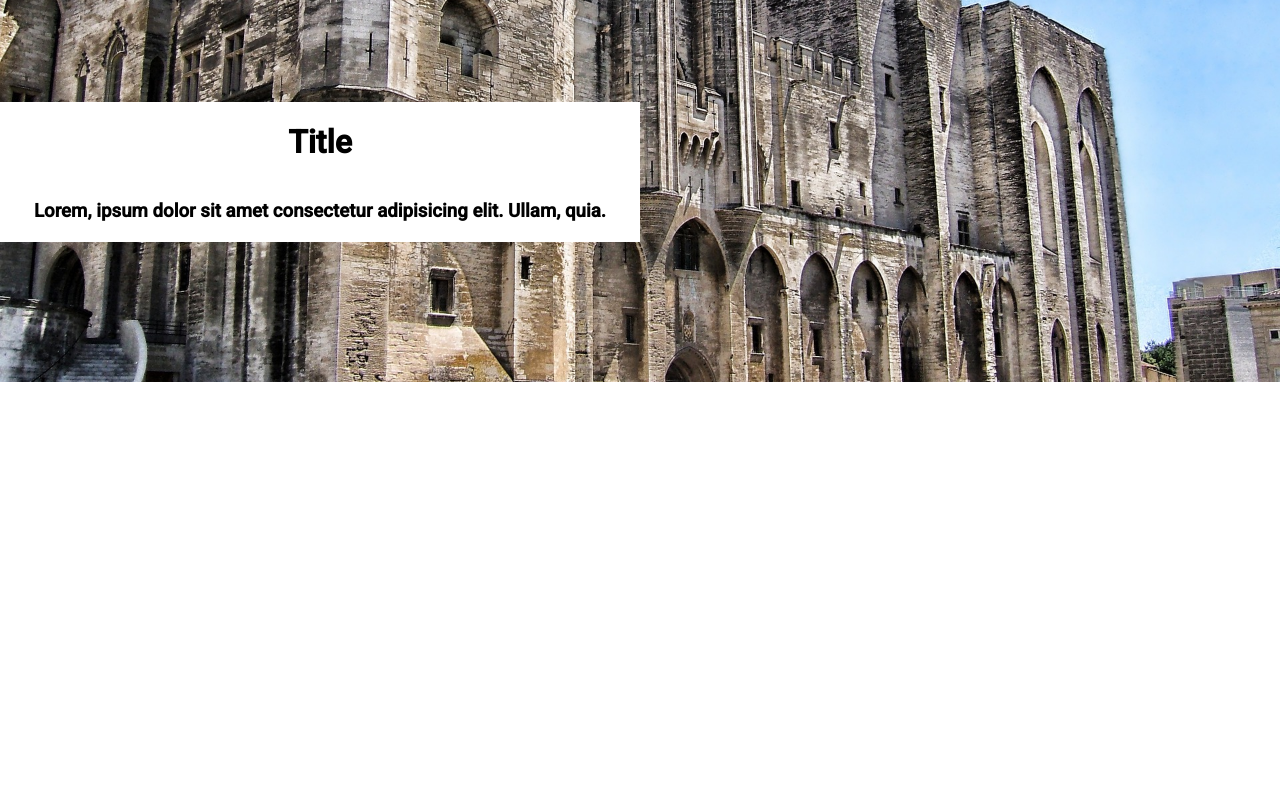
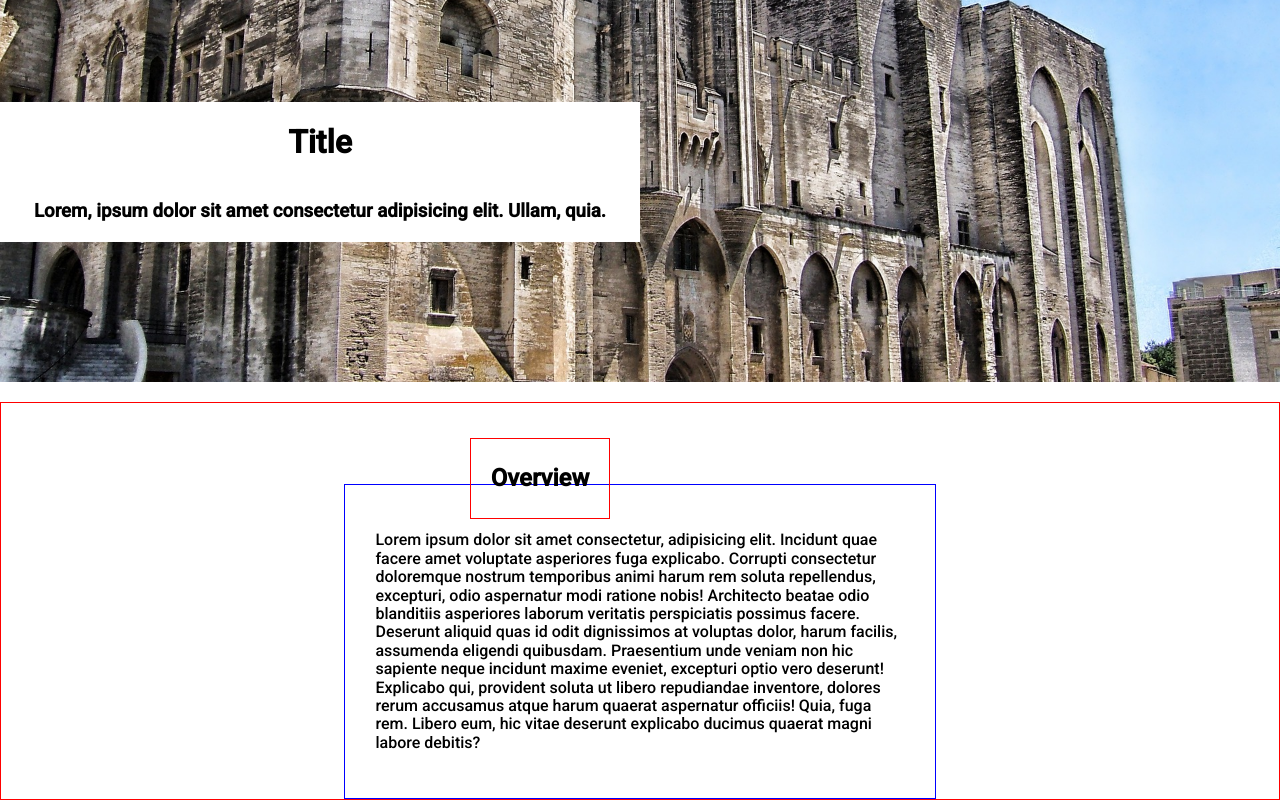
Before and after one commit to AndreaPrati98/Polimi--Hypermedia---project, a Nuxt app: page /festival-intro in a window 1280 px wide. Shown: the part 223-1023 px from the top of the page. Before the commit the page ends 800 px from the top, so only its background shows below. Built offline with nearby package versions, Linux system fonts and the light colour scheme.

Commit message:
added a first version of the overview

```diff
--- /dev/null
+++ b/components/descriptive-component.vue
@@ -0,0 +1,46 @@
+<template>
+    <section class="section">
+        <div class="overview-title">
+            <h2>
+                Overview
+            </h2>
+        </div>
+        <div class="overview-paragraph">
+            <p>
+                Lorem ipsum dolor sit amet consectetur, adipisicing elit. Incidunt quae facere amet voluptate asperiores fuga explicabo. Corrupti consectetur doloremque nostrum temporibus animi harum rem soluta repellendus, excepturi, odio aspernatur modi ratione nobis! Architecto beatae odio blanditiis asperiores laborum veritatis perspiciatis possimus facere. Deserunt aliquid quas id odit dignissimos at voluptas dolor, harum facilis, assumenda eligendi quibusdam. Praesentium unde veniam non hic sapiente neque incidunt maxime eveniet, excepturi optio vero deserunt! Explicabo qui, provident soluta ut libero repudiandae inventore, dolores rerum accusamus atque harum quaerat aspernatur officiis! Quia, fuga rem. Libero eum, hic vitae deserunt explicabo ducimus quaerat magni labore debitis?
+            </p>
+        </div>
+    </section>
+</template>
+
+<script>
+export default {
+    name: "descriptive-component",
+}
+</script>
+
+<style scoped>
+    .section {
+        display: flex;
+        flex-direction: column;
+        align-items: center;
+
+        margin-top: 20px;
+        border: 1px solid red;
+    }
+
+    .overview-title {
+        position: relative;
+        top: 35px;
+        right: 100px;
+        border: 1px solid red;
+        padding: 6px 20px;
+    }
+
+    .overview-paragraph {
+        max-width: 65ch;
+        padding: 30px;
+        border: 1px solid blue;
+    }
+
+</style>
--- a/pages/festival-intro.vue
+++ b/pages/festival-intro.vue
@@ -1,16 +1,16 @@
 <template>
   <div>
     <title-overlay-image class="title-overlay-image"/>
+    <DescriptiveComponent class="descriptive-component"/>
   </div>
 </template>
 
 <script>
-import titleOverlayImage from '~/components/title-overlay-image.vue'
+import TitleOverlayImage from '~/components/title-overlay-image';
+import DescriptiveComponent from '~/components/Descriptive-component';
+
 export default {
-  components: { titleOverlayImage },
+  components: { TitleOverlayImage, DescriptiveComponent },
     name: "festival-intro",
 }
 </script>
-
-<style>
-</style>
```
